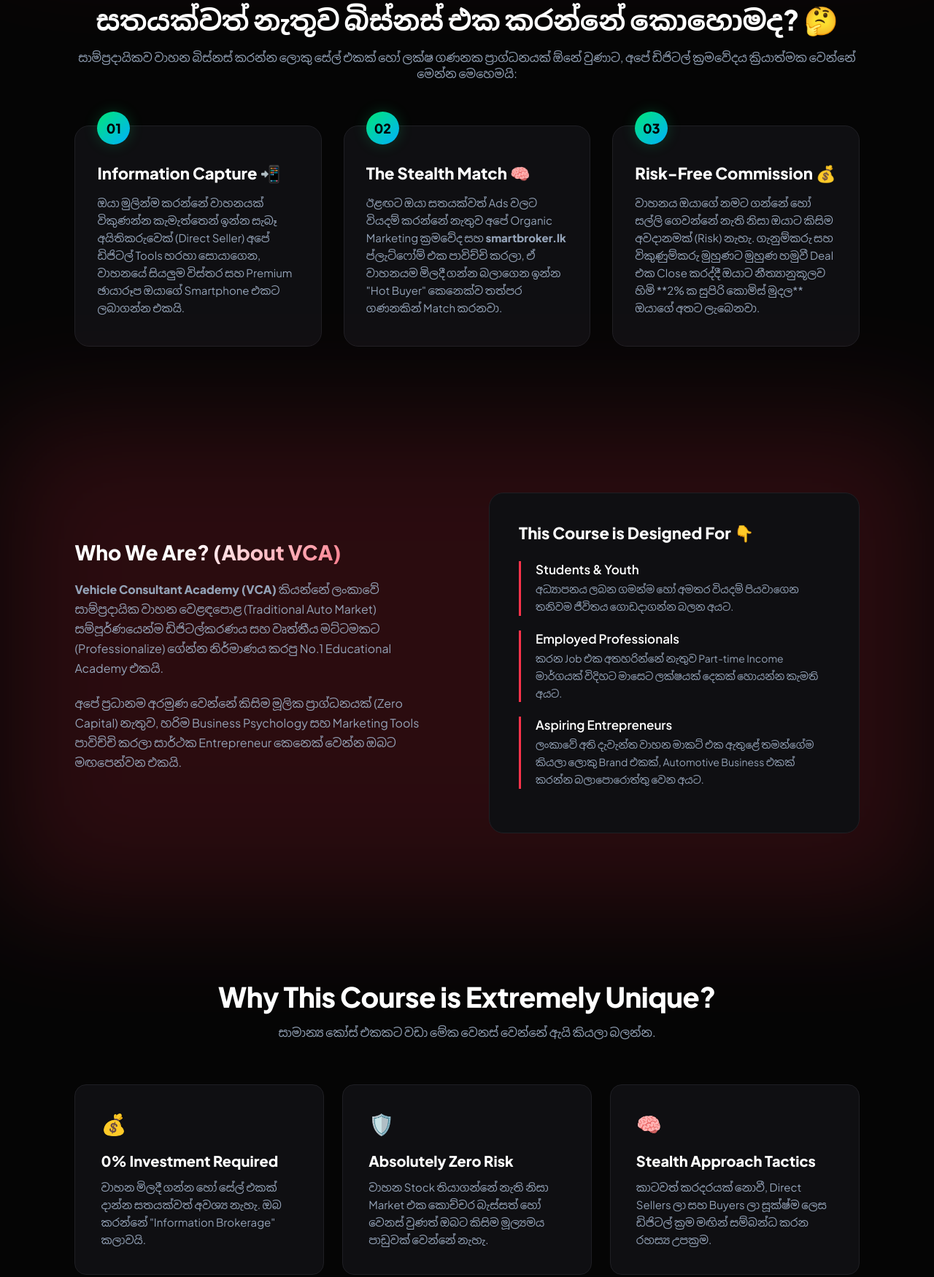
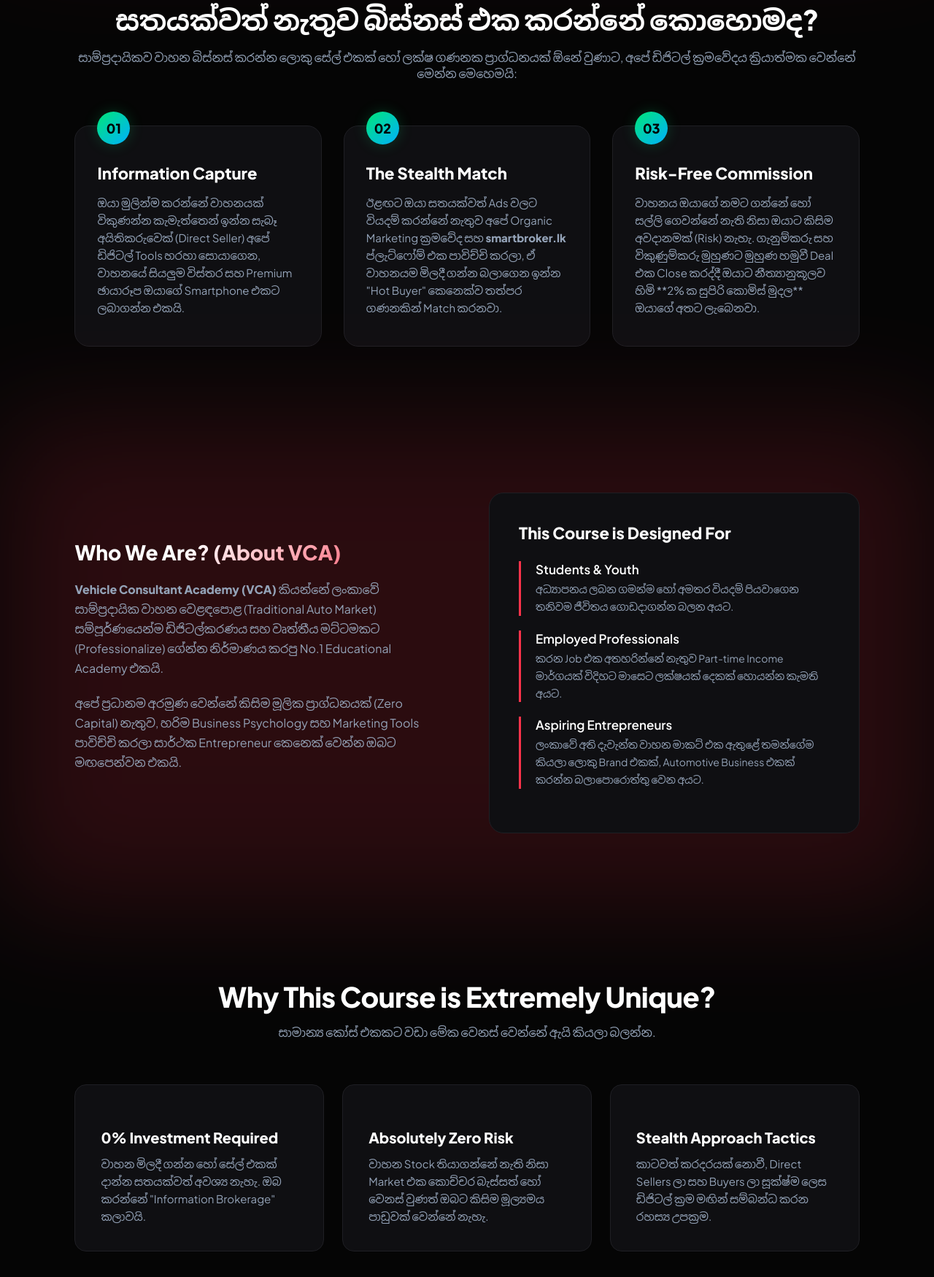
Before and after one commit to sadillithsuka-tech/smartbroker2, a plain HTML site: page index.html in a window 1280 px wide. Shown: the part 859-2609 px from the top of the page at 73% size. Drawn offline with Linux system fonts and the light colour scheme.

Commit message:
Update index.html

```diff
--- a/index.html
+++ b/index.html
@@ -571,13 +571,13 @@
         <div class="announcement-tag">Vehicle Consultant Academy (VCA) Presenting</div>
         <h1><span class="text-gradient">Professional Broker Guide</span> — Zero Investment එකකින් Automotive Business එක පටන් ගන්න!</h1>
         <p>ලංකාවේ Traditional Broker ක්‍රමයෙන් මිදිලා, ඔයාගේ Smartphone එක විතරක් පාවිච්චි කරලා මාසිකව ලක්ෂ ගණනක Income එකක් හොයන සැබෑ "Vehicle Consultant" කෙනෙක් වෙන්න ලෑස්ති වෙන්න.</p>
-        <a href="https://wa.me/94784600445?text=Hi%20VCA%2C%20I%20want%20to%20enroll%20in%20the%20Professional%20Broker%20Guide%20course." target="_blank" class="primary-btn">Get Immediate Access ➡️</a>
+        <a href="https://wa.me/94784600445?text=Hi%20VCA%2C%20I%20want%20to%20enroll%20in%20the%20Professional%20Broker%20Guide%20course." target="_blank" class="primary-btn">Get Immediate Access </a>
     </div>
 
     <!-- NEW SECTION: How it works with Zero Capital (With Reveal Animation) -->
     <section id="how-it-works" class="reveal" style="border-top: 1px solid var(--border-dark);">
         <div class="section-header">
-            <h2>සතයක්වත් නැතුව බිස්නස් එක කරන්නේ කොහොමද? 🤔</h2>
+            <h2>සතයක්වත් නැතුව බිස්නස් එක කරන්නේ කොහොමද? </h2>
             <p>සාම්ප්‍රදායිකව වාහන බිස්නස් කරන්න ලොකු සේල් එකක් හෝ ලක්ෂ ගණනක ප්‍රාග්ධනයක් ඕනේ වුණාට, අපේ ඩිජිටල් ක්‍රමවේදය ක්‍රියාත්මක වෙන්නේ මෙන්න මෙහෙමයි:</p>
         </div>
 
@@ -585,19 +585,19 @@
             <!-- Step 1 -->
             <div class="workflow-card">
                 <div class="workflow-step-num">01</div>
-                <h3>Information Capture 📲</h3>
+                <h3>Information Capture </h3>
                 <p>ඔයා මුලින්ම කරන්නේ වාහනයක් විකුණන්න කැමැත්තෙන් ඉන්න සැබෑ අයිතිකරුවෙක් (Direct Seller) අපේ ඩිජිටල් Tools හරහා සොයාගෙන, වාහනයේ සියලුම විස්තර සහ Premium ඡායාරූප ඔයාගේ Smartphone එකට ලබාගන්න එකයි.</p>
             </div>
             <!-- Step 2 -->
             <div class="workflow-card">
                 <div class="workflow-step-num">02</div>
-                <h3>The Stealth Match 🧠</h3>
+                <h3>The Stealth Match</h3>
                 <p>ඊළඟට ඔයා සතයක්වත් Ads වලට වියදම් කරන්නේ නැතුව අපේ Organic Marketing ක්‍රමවේද සහ <b>smartbroker.lk</b> ප්ලැට්ෆෝම් එක පාවිච්චි කරලා, ඒ වාහනයම මිලදී ගන්න බලාගෙන ඉන්න "Hot Buyer" කෙනෙක්ව තත්පර ගණනකින් Match කරනවා.</p>
             </div>
             <!-- Step 3 -->
             <div class="workflow-card">
                 <div class="workflow-step-num">03</div>
-                <h3>Risk-Free Commission 💰</h3>
+                <h3>Risk-Free Commission </h3>
                 <p>වාහනය ඔයාගේ නමට ගන්නේ හෝ සල්ලි ගෙවන්නේ නැති නිසා ඔයාට කිසිම අවදානමක් (Risk) නැහැ. ගැනුම්කරු සහ විකුණුම්කරු මුහුණට මුහුණ හමුවී Deal එක Close කරද්දී ඔයාට නීත්‍යානුකූලව හිමි **2% ක සුපිරි කොමිස් මුදල** ඔයාගේ අතට ලැබෙනවා.</p>
             </div>
         </div>
@@ -612,7 +612,7 @@
                 <p>අපේ ප්‍රධානම අරමුණ වෙන්නේ කිසිම මූලික ප්‍රාග්ධනයක් (Zero Capital) නැතුව, හරිම Business Psychology සහ Marketing Tools පාවිච්චි කරලා සාර්ථක Entrepreneur කෙනෙක් වෙන්න ඔබට මඟපෙන්වන එකයි.</p>
             </div>
             <div class="about-content" style="background: var(--surface-dark); padding: 40px; border-radius: 20px; border: 1px solid var(--border-dark);">
-                <h3 style="font-size: 22px; margin-bottom: 25px;">This Course is Designed For 👇</h3>
+                <h3 style="font-size: 22px; margin-bottom: 25px;">This Course is Designed For </h3>
 
                 <div class="target-box">
                     <h4>Students & Youth</h4>
@@ -638,17 +638,17 @@
         </div>
         <div class="grid-cards">
             <div class="modern-card">
-                <span class="card-icon">💰</span>
+                <span class="card-icon"></span>
                 <h3>0% Investment Required</h3>
                 <p>වාහන මිලදී ගන්න හෝ සේල් එකක් දාන්න සතයක්වත් අවශ්‍ය නැහැ. ඔබ කරන්නේ "Information Brokerage" කලාවයි.</p>
             </div>
             <div class="modern-card">
-                <span class="card-icon">🛡️</span>
+                <span class="card-icon"></span>
                 <h3>Absolutely Zero Risk</h3>
                 <p>වාහන Stock තියාගන්නේ නැති නිසා Market එක කොච්චර බැස්සත් හෝ වෙනස් වුණත් ඔබට කිසිම මූල්‍යමය පාඩුවක් වෙන්නේ නැහැ.</p>
             </div>
             <div class="modern-card">
-                <span class="card-icon">🧠</span>
+                <span class="card-icon"></span>
                 <h3>Stealth Approach Tactics</h3>
                 <p>කාටවත් කරදරයක් නොවී, Direct Sellers ලා සහ Buyers ලා සූක්ෂ්ම ලෙස ඩිජිටල් ක්‍රම මඟින් සම්බන්ධ කරන රහස්‍ය උපක්‍රම.</p>
             </div>
@@ -772,10 +772,10 @@
         <!-- Trust & Security Badges Area -->
         <div class="trust-badge-container">
             <div class="trust-badge" style="border-color: var(--brand-green);">
-                <span style="color: var(--brand-green); font-size: 18px;">🛡️</span> <b>2-Month Money-Back Guarantee</b>
+                <span style="color: var(--brand-green); font-size: 18px;"></span> <b>2-Month Money-Back Guarantee</b>
             </div>
             <div class="trust-badge">
-                <span style="color: var(--brand-red); font-size: 18px;">🎓</span> <b>Government approved VCA Certified Course</b>
+                <span style="color: var(--brand-red); font-size: 18px;"></span> <b> VCA Certified Course</b>
             </div>
         </div>
 
```
